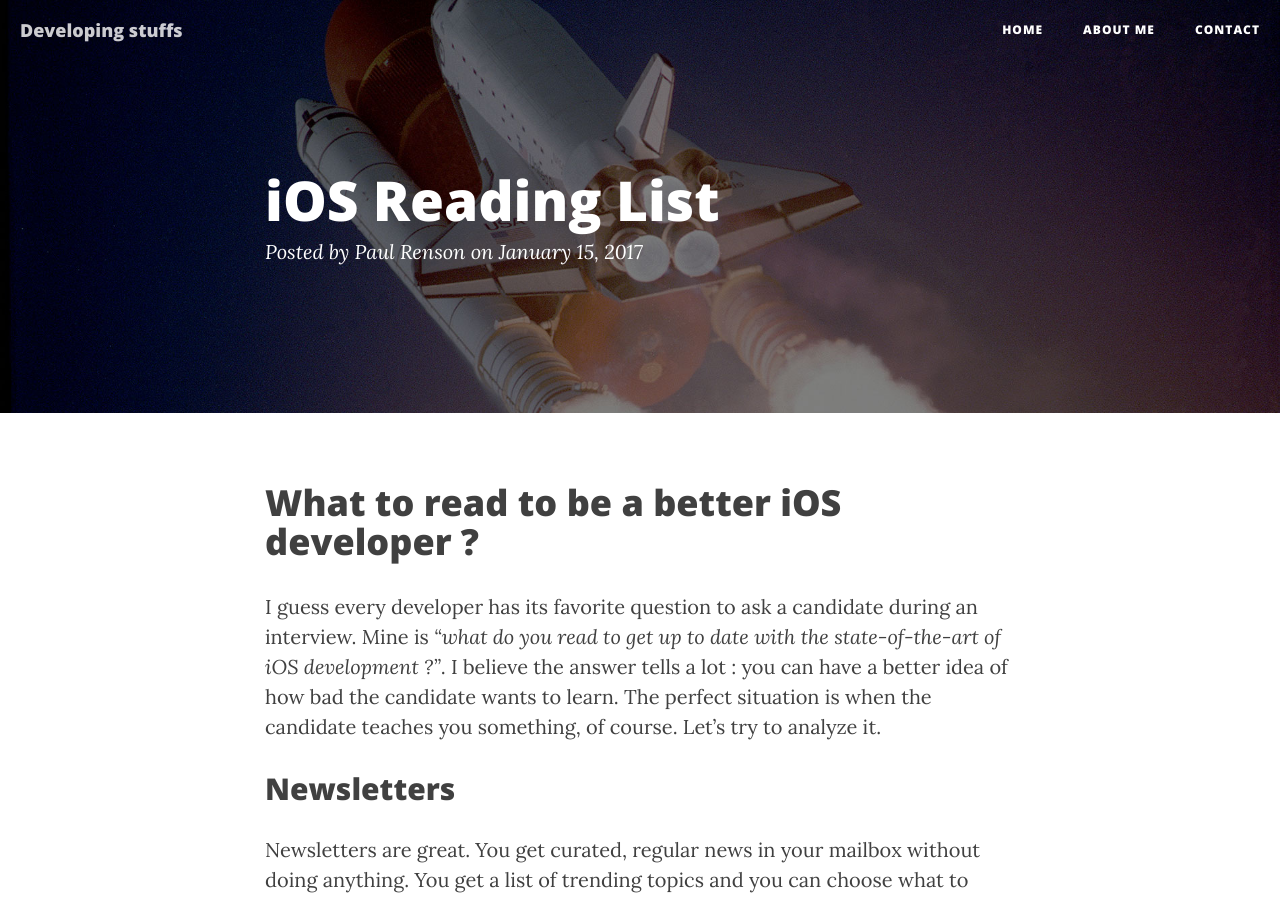
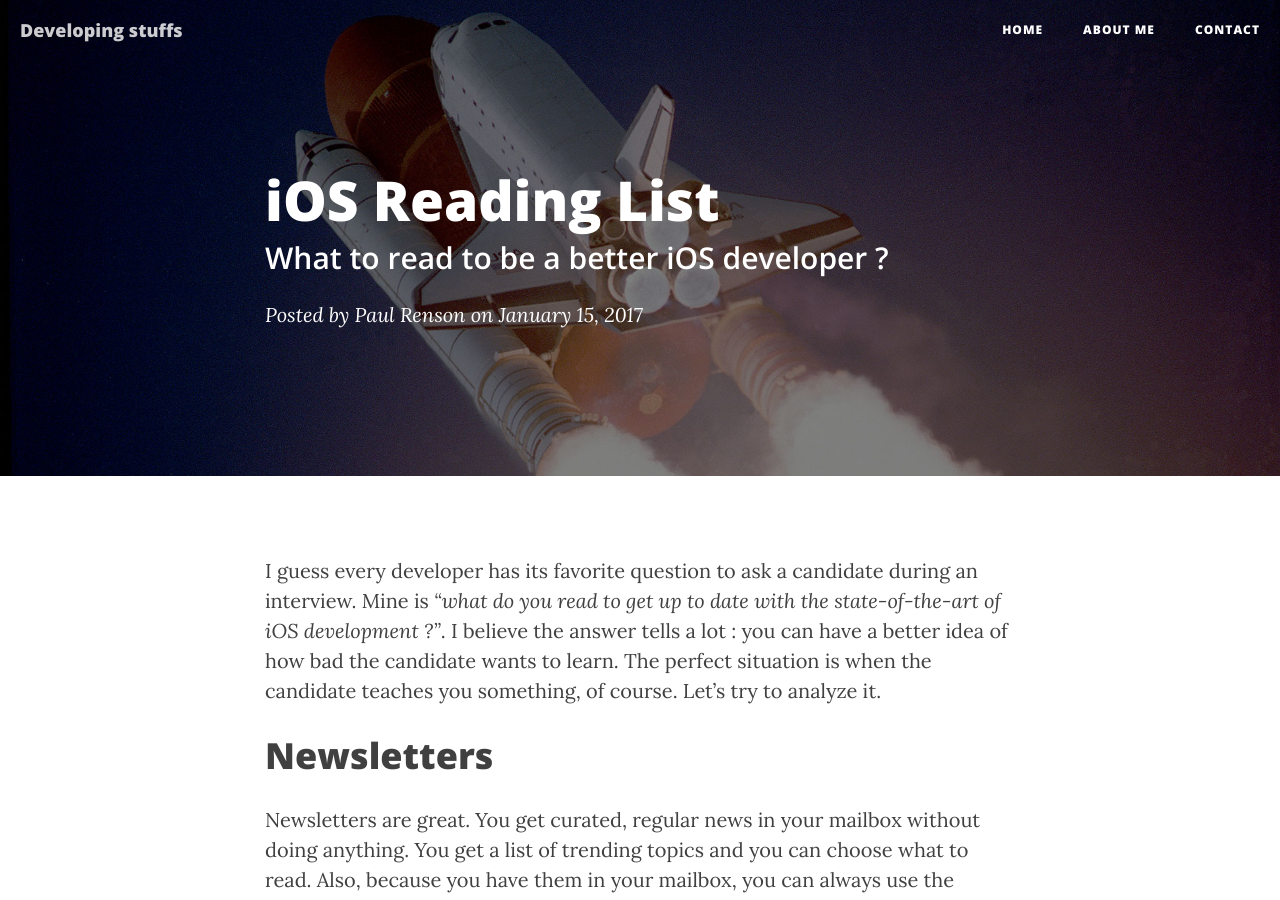
Before and after one commit to aimak/aimak.github.io, a Jekyll site: the page built from _posts/2017-01-15-iOS-reading-list.markdown, in a window 1280 px wide and 900 px high. Built offline with Jekyll 4.4.1, drawn with Linux system fonts in a browser that asks for light colours; nearby versions of some CDN libraries.

```diff
--- a/_posts/2017-01-15-iOS-reading-list.markdown
+++ b/_posts/2017-01-15-iOS-reading-list.markdown
@@ -1,15 +1,14 @@
 ---
 layout:     post
 title:      "iOS Reading List"
+subtitle:   "What to read to be a better iOS developer ?"
 author:     "Paul Renson"
 header-img: "img/post-bg-01.jpg"
 ---
 
-# What to read to be a better iOS developer ?
-
 I guess every developer has its favorite question to ask a candidate during an interview. Mine is _"what do you read to get up to date with the state-of-the-art of iOS development ?"_. I believe the answer tells a lot : you can have a better idea of how bad the candidate wants to learn. The perfect situation is when the candidate teaches you something, of course. Let's try to analyze it.
 
-## Newsletters
+# Newsletters
 
 Newsletters are great. You get curated, regular news in your mailbox without doing anything. You get a list of trending topics and you can choose what to read. Also, because you have them in your mailbox, you can always use the search tool to get your hand back "that link that you remember but you didn't read because you didn't have time". There are plenty of interesting newsletters in the iOS world :
 
@@ -22,7 +21,7 @@ My favorite, of course. Dave Verwer has been collecting the best articles in the
 If you are doing iOS development in 2017, there's a pretty big chance that you're writing Swift. Swift news by Natasha The Robots tackles the same kind of subjects than iOS Dev Weekly except that it only talk about the Swift language. It's a really recent language that evolves quickly and you can't follow every Pull Request on GitHub so it's good to have a summary.
 The cool "feature" of this newsletter is a weekly selection of Swift libraries.
 
-## Twitter
+# Twitter
 
 Every community has its "stars" or "elite". They have public discussions, think about problems and talk at conferences. The iOS community is no exception. Here's a few influencers you might want to follow :
 
@@ -34,11 +33,11 @@ Every community has its "stars" or "elite". They have public discussions, think
 * [@Jesse_squires](https://twitter.com/jesse_squires)
 * [@JohnSundell](https://twitter.com/johnsundell)
 
-## GitHub / StackOverflow
+# GitHub / StackOverflow
 
 Okay, so now you have everything set up to follow _discussions_ but programming is also about code, right ? If you want to now more about the iOS world, spend some time on GitHub and/or StackOverflow. When you see an issue you can fix or a question you can answer, do it. You'll learn a lot by helping others and it will also make your resume shine !
 
-## Non-iOS topics
+# Non-iOS topics
 
 I strongly believe that one way to be better at one technology is … to be interested in other technologies. When you only read about the same topic over and over you'll probably end up reading the same kind of patterns, the same solutions to the same problems. When a developer has the curiosity to get out of his/her comfort zone and learn something totally different, this is when things get really interesting. You'll learn what kind of problems apply to which language, stack, technology and how they can be resolved. Even it does not seem to apply on your specific iOS issue, it will help eventually because you'll be tempted to apply a new solution to an old problem.
 
```
Also changed, not shown: 3 other files.
